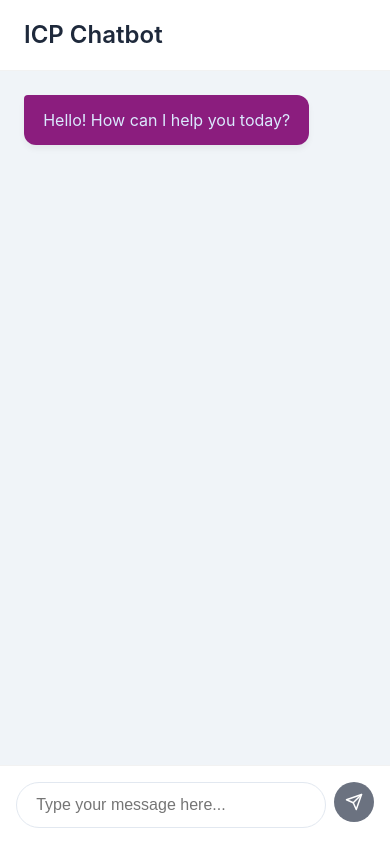
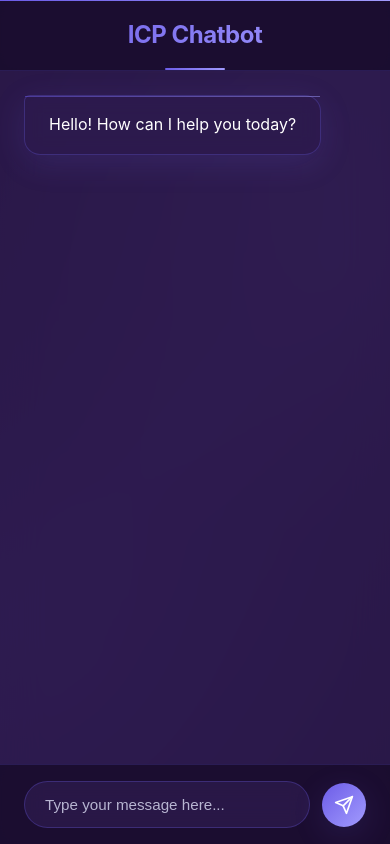
Before and after one commit to thatguysenpai/ICODE_ICP_Chatbot_Project, a plain HTML site: page index.html in a window 390 px wide. Drawn offline with Linux system fonts and the light colour scheme.

Commit message:
style change 1

```diff
--- a/styles.css
+++ b/styles.css
@@ -1,19 +1,25 @@
-/* CSS Variables for theming */
+/* ICP-themed CSS Variables */
 :root {
-  --primary-color: #f0f4f8;
-  --secondary-color: #e2e8f0;
-  --accent-color: #6b7280;
-  --text-color: #1e293b;
-  --bot-message-bg: #f1f5f9;
-  --user-message-bg: #dbeafe;
-  --border-radius: 12px;
-  --input-bg: #ffffff;
-  --shadow: 0 4px 6px rgba(0, 0, 0, 0.05);
-  --transition: all 0.3s ease;
+  --primary-color: #1a0d2e;
+  --secondary-color: #2d1b4e;
+  --accent-color: #6c5ce7;
+  --accent-light: #a29bfe;
+  --accent-gradient: linear-gradient(135deg, #6c5ce7 0%, #a29bfe 100%);
+  --text-color: #ffffff;
+  --text-secondary: #b8b5d1;
+  --bot-message-bg: #2d1b4e;
+  --user-message-bg: linear-gradient(135deg, #6c5ce7 0%, #a29bfe 100%);
+  --border-radius: 16px;
+  --input-bg: #2d1b4e;
+  --shadow: 0 8px 32px rgba(108, 92, 231, 0.15);
+  --shadow-hover: 0 12px 40px rgba(108, 92, 231, 0.25);
+  --transition: all 0.3s cubic-bezier(0.4, 0, 0.2, 1);
   --font-family: -apple-system, BlinkMacSystemFont, "Segoe UI", Roboto, Oxygen,
     Ubuntu, Cantarell, "Open Sans", "Helvetica Neue", sans-serif;
+  --glow: 0 0 20px rgba(108, 92, 231, 0.3);
 }
 
+/* Reset and base styles */
 * {
   margin: 0;
   padding: 0;
@@ -22,7 +28,7 @@
 
 body {
   font-family: var(--font-family);
-  background-color: var(--primary-color);
+  background: linear-gradient(135deg, #1a0d2e 0%, #2d1b4e 50%, #1a0d2e 100%);
   color: var(--text-color);
   line-height: 1.6;
   height: 100vh;
@@ -30,6 +36,39 @@ body {
   justify-content: center;
   align-items: center;
   padding: 1rem;
+  overflow: hidden;
+}
+
+/* Animated background */
+body::before {
+  content: "";
+  position: fixed;
+  top: 0;
+  left: 0;
+  width: 100%;
+  height: 100%;
+  background: radial-gradient(
+      circle at 20% 80%,
+      rgba(108, 92, 231, 0.1) 0%,
+      transparent 50%
+    ),
+    radial-gradient(
+      circle at 80% 20%,
+      rgba(162, 155, 254, 0.1) 0%,
+      transparent 50%
+    );
+  z-index: -1;
+  animation: backgroundShift 20s ease-in-out infinite;
+}
+
+@keyframes backgroundShift {
+  0%,
+  100% {
+    transform: translateX(0) translateY(0);
+  }
+  50% {
+    transform: translateX(-20px) translateY(-20px);
+  }
 }
 
 /* Chat container */
@@ -37,51 +76,117 @@ body {
   width: 100%;
   max-width: 800px;
   height: 90vh;
-  background-color: var(--secondary-color);
+  background: rgba(45, 27, 78, 0.8);
+  backdrop-filter: blur(20px);
+  border: 1px solid rgba(108, 92, 231, 0.2);
   border-radius: var(--border-radius);
   box-shadow: var(--shadow);
   display: flex;
   flex-direction: column;
   overflow: hidden;
+  position: relative;
+}
+
+.chat-container::before {
+  content: "";
+  position: absolute;
+  top: 0;
+  left: 0;
+  right: 0;
+  height: 1px;
+  background: var(--accent-gradient);
+  z-index: 1;
 }
 
 /* Chat header */
 .chat-header {
-  padding: 1rem 1.5rem;
-  background-color: white;
-  border-bottom: 1px solid rgba(0, 0, 0, 0.05);
+  padding: 1.5rem 2rem;
+  background: rgba(26, 13, 46, 0.9);
+  backdrop-filter: blur(10px);
+  border-bottom: 1px solid rgba(108, 92, 231, 0.2);
+  position: relative;
+}
+
+.chat-header::after {
+  content: "";
+  position: absolute;
+  bottom: 0;
+  left: 50%;
+  transform: translateX(-50%);
+  width: 60px;
+  height: 2px;
+  background: var(--accent-gradient);
+  border-radius: 2px;
 }
 
 .chat-header h1 {
-  font-size: 1.5rem;
-  font-weight: 600;
+  font-size: 1.8rem;
+  font-weight: 700;
   color: var(--text-color);
+  text-align: center;
+  background: var(--accent-gradient);
+  -webkit-background-clip: text;
+  -webkit-text-fill-color: transparent;
+  background-clip: text;
+  letter-spacing: -0.02em;
 }
 
 /* Messages container */
 .messages-container {
   flex: 1;
   overflow-y: auto;
-  padding: 1.5rem;
+  padding: 2rem;
   display: flex;
   flex-direction: column;
-  gap: 1rem;
-  background-color: var(--primary-color);
+  gap: 1.5rem;
+  background: transparent;
+}
+
+/* Custom scrollbar */
+.messages-container::-webkit-scrollbar {
+  width: 6px;
+}
+
+.messages-container::-webkit-scrollbar-track {
+  background: rgba(45, 27, 78, 0.3);
+  border-radius: 3px;
+}
+
+.messages-container::-webkit-scrollbar-thumb {
+  background: var(--accent-gradient);
+  border-radius: 3px;
+}
+
+.messages-container::-webkit-scrollbar-thumb:hover {
+  background: var(--accent-light);
 }
 
 /* Message styles */
 .message {
   display: flex;
   margin-bottom: 1rem;
+  animation: messageSlideIn 0.4s ease-out;
+}
+
+@keyframes messageSlideIn {
+  from {
+    opacity: 0;
+    transform: translateY(20px);
+  }
+  to {
+    opacity: 1;
+    transform: translateY(0);
+  }
 }
 
 .message-content {
   max-width: 80%;
-  padding: 0.8rem 1.2rem;
+  padding: 1rem 1.5rem;
   border-radius: var(--border-radius);
   box-shadow: var(--shadow);
-  line-height: 1.5;
-  color: #dbeafe;
+  line-height: 1.6;
+  position: relative;
+  backdrop-filter: blur(10px);
 }
 
 .bot-message {
@@ -89,8 +194,21 @@ body {
 }
 
 .bot-message .message-content {
-  background-color: #8b1d7e;
-  border-top-left-radius: 4px;
+  background: rgba(45, 27, 78, 0.8);
+  border: 1px solid rgba(108, 92, 231, 0.3);
+  border-top-left-radius: 6px;
+  color: var(--text-color);
+}
+
+.bot-message .message-content::before {
+  content: "";
+  position: absolute;
+  top: 0;
+  left: 0;
+  right: 0;
+  height: 1px;
+  background: var(--accent-gradient);
+  opacity: 0.5;
 }
 
 .user-message {
@@ -98,102 +216,160 @@ body {
 }
 
 .user-message .message-content {
-  background-color: #c4c3e5;
-  border-top-right-radius: 4px;
-  color: #190e3b;
+  background: var(--user-message-bg);
+  border-top-right-radius: 6px;
+  color: white;
+  box-shadow: var(--glow);
 }
 
 /* Input container */
 .input-container {
-  padding: 1rem;
-  background-color: white;
-  border-top: 1px solid rgba(0, 0, 0, 0.05);
+  padding: 1.5rem 2rem;
+  background: rgba(26, 13, 46, 0.9);
+  backdrop-filter: blur(10px);
+  border-top: 1px solid rgba(108, 92, 231, 0.2);
 }
 
 form {
   display: flex;
-  gap: 0.5rem;
+  gap: 1rem;
+  align-items: center;
 }
 
 input {
   flex: 1;
-  padding: 0.8rem 1.2rem;
-  border: 1px solid var(--secondary-color);
-  border-radius: 24px;
+  padding: 1rem 1.5rem;
+  border: 1px solid rgba(108, 92, 231, 0.3);
+  border-radius: 25px;
   font-size: 1rem;
-  background-color: var(--input-bg);
+  background: rgba(45, 27, 78, 0.8);
+  color: var(--text-color);
   transition: var(--transition);
+  backdrop-filter: blur(10px);
+}
+
+input::placeholder {
+  color: var(--text-secondary);
 }
 
 input:focus {
   outline: none;
   border-color: var(--accent-color);
-  box-shadow: 0 0 0 2px rgba(107, 114, 128, 0.1);
+  box-shadow: 0 0 0 3px rgba(108, 92, 231, 0.2), var(--glow);
+  background: rgba(45, 27, 78, 0.9);
 }
 
 button {
-  background-color: var(--accent-color);
+  background: var(--accent-gradient);
   color: white;
   border: none;
   border-radius: 50%;
-  width: 40px;
-  height: 40px;
+  width: 48px;
+  height: 48px;
   display: flex;
   justify-content: center;
   align-items: center;
   cursor: pointer;
   transition: var(--transition);
+  box-shadow: var(--shadow);
+  position: relative;
+  overflow: hidden;
+}
+
+button::before {
+  content: "";
+  position: absolute;
+  top: 0;
+  left: -100%;
+  width: 100%;
+  height: 100%;
+  background: linear-gradient(
+    90deg,
+    transparent,
+    rgba(255, 255, 255, 0.2),
+    transparent
+  );
+  transition: left 0.5s;
 }
 
 button:hover {
-  background-color: #4b5563;
+  transform: translateY(-2px);
+  box-shadow: var(--shadow-hover);
+}
+
+button:hover::before {
+  left: 100%;
+}
+
+button:active {
+  transform: translateY(0);
 }
 
 .send-icon {
-  width: 18px;
-  height: 18px;
+  width: 20px;
+  height: 20px;
+  z-index: 1;
 }
 
 /* Typing indicator */
 .typing-indicator {
   display: flex;
-  padding: 0.5rem 1rem;
-  background-color: var(--bot-message-bg);
+  padding: 1rem 1.5rem;
+  background: rgba(45, 27, 78, 0.8);
+  border: 1px solid rgba(108, 92, 231, 0.3);
   border-radius: var(--border-radius);
+  border-top-left-radius: 6px;
   width: fit-content;
   margin-bottom: 1rem;
   align-items: center;
+  backdrop-filter: blur(10px);
+  position: relative;
+}
+
+.typing-indicator::before {
+  content: "";
+  position: absolute;
+  top: 0;
+  left: 0;
+  right: 0;
+  height: 1px;
+  background: var(--accent-gradient);
+  opacity: 0.5;
 }
 
 .typing-indicator span {
   height: 8px;
   width: 8px;
-  background-color: var(--accent-color);
+  background: var(--accent-color);
   border-radius: 50%;
   display: inline-block;
-  margin: 0 2px;
-  opacity: 0.6;
+  margin: 0 3px;
+  opacity: 0.7;
+  box-shadow: 0 0 10px rgba(108, 92, 231, 0.5);
 }
 
 .typing-indicator span:nth-child(1) {
-  animation: pulse 1s infinite;
+  animation: pulse 1.2s infinite;
 }
 
 .typing-indicator span:nth-child(2) {
-  animation: pulse 1s infinite 0.2s;
+  animation: pulse 1.2s infinite 0.2s;
 }
 
 .typing-indicator span:nth-child(3) {
-  animation: pulse 1s infinite 0.4s;
+  animation: pulse 1.2s infinite 0.4s;
 }
 
 @keyframes pulse {
   0%,
   100% {
     transform: translateY(0);
+    opacity: 0.7;
   }
   50% {
-    transform: translateY(-4px);
+    transform: translateY(-6px);
+    opacity: 1;
+    box-shadow: 0 0 15px rgba(108, 92, 231, 0.8);
   }
 }
 
@@ -202,6 +378,7 @@ button:hover {
   .chat-container {
     height: 100vh;
     border-radius: 0;
+    border: none;
   }
 
   body {
@@ -211,4 +388,62 @@ button:hover {
   .message-content {
     max-width: 90%;
   }
+
+  .chat-header {
+    padding: 1rem 1.5rem;
+  }
+
+  .chat-header h1 {
+    font-size: 1.5rem;
+  }
+
+  .messages-container {
+    padding: 1.5rem;
+    gap: 1rem;
+  }
+
+  .input-container {
+    padding: 1rem 1.5rem;
+  }
+
+  form {
+    gap: 0.75rem;
+  }
+
+  input {
+    padding: 0.875rem 1.25rem;
+    font-size: 0.95rem;
+  }
+
+  button {
+    width: 44px;
+    height: 44px;
+  }
 }
+
+/* High contrast mode support */
+@media (prefers-contrast: high) {
+  :root {
+    --shadow: 0 4px 8px rgba(0, 0, 0, 0.3);
+    --border-color: #6c5ce7;
+  }
+
+  .chat-container,
+  .message-content,
+  input {
+    border: 2px solid var(--border-color);
+  }
+}
+
+/* Reduced motion support */
+@media (prefers-reduced-motion: reduce) {
+  * {
+    animation-duration: 0.01ms !important;
+    animation-iteration-count: 1 !important;
+    transition-duration: 0.01ms !important;
+  }
+
+  body::before {
+    animation: none;
+  }
+}
```
